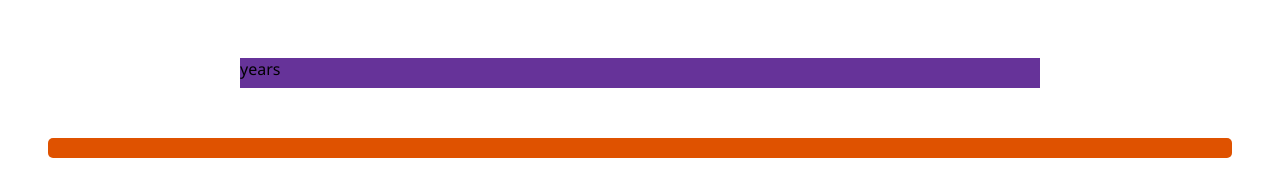
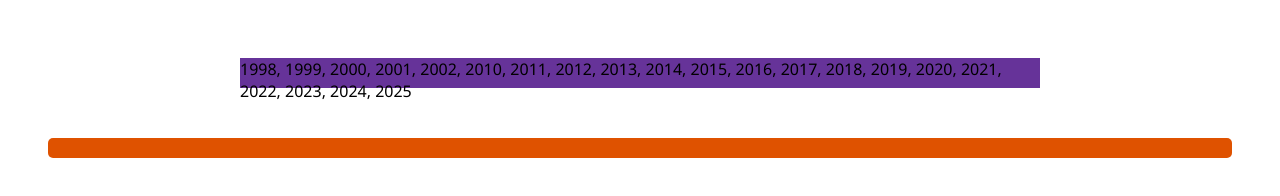
Before and after one commit to bbalazs92/timeline, a plain HTML site: page index.html in a window 1280 px wide. Drawn offline with Linux system fonts and the light colour scheme.

Commit message:
added placeholder years for future buttons

```diff
--- a/index.html
+++ b/index.html
@@ -8,7 +8,7 @@
     <link rel="stylesheet" href="style.css">
   </head>
   <body>
-    <div id="years">years</div>
+    <div id="years">1998, 1999, 2000, 2001, 2002, 2010, 2011, 2012, 2013, 2014, 2015, 2016, 2017, 2018, 2019, 2020, 2021, 2022, 2023, 2024, 2025</div>
     <div id="timeline"></div>
     <div id="tooltip"></div>
     <div id="articles"></div>
```
